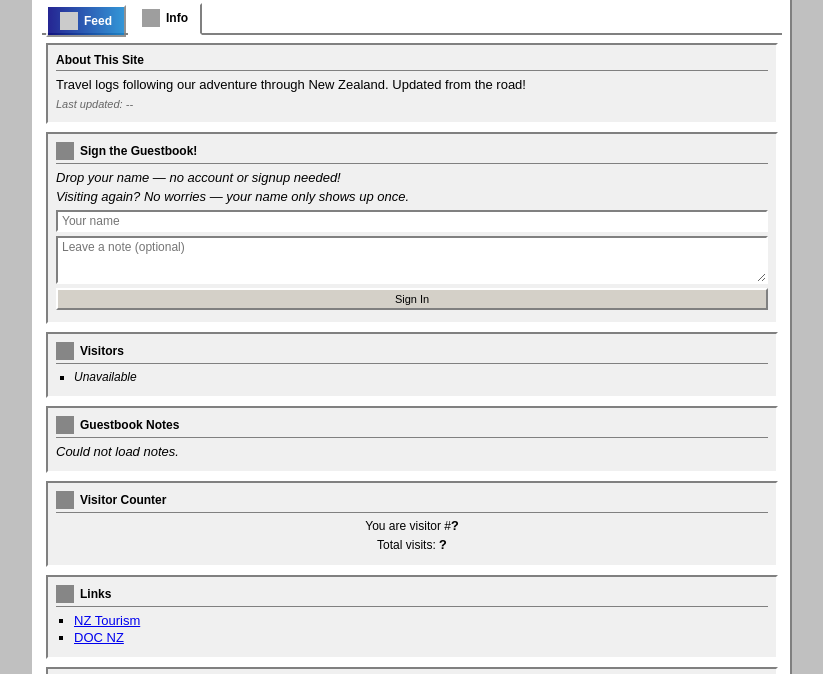
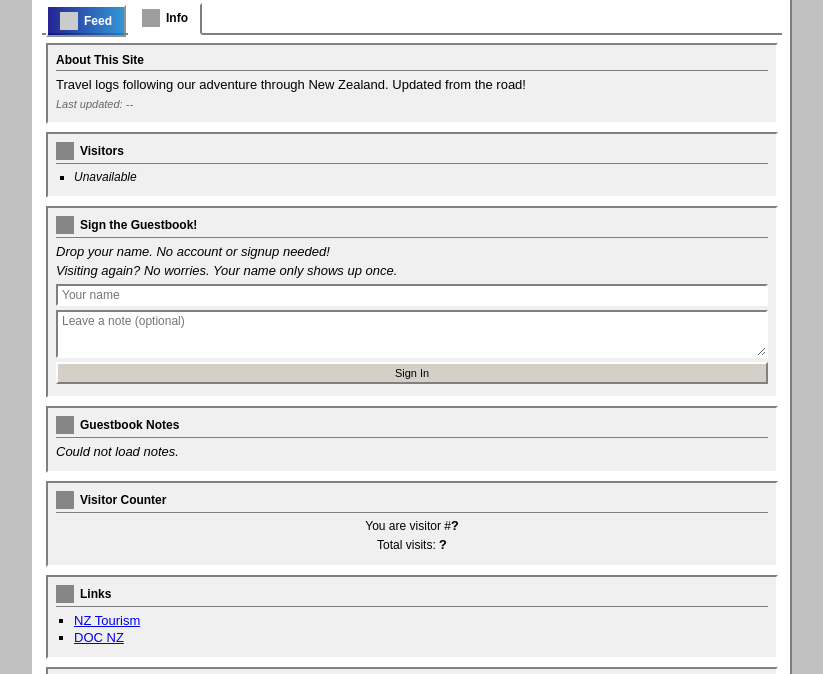
Before and after one commit to TheKeeks/nz_logs, a plain HTML site: page index.html in a window 1280 px wide. Both pictures are taken after a click on the tab "Info". Shown: the part 126-800 px from the top of the page, without its empty margins (228-1051 px from the left). Drawn offline with nearby package versions, Linux system fonts and the light colour scheme; no server answers; grey boxes are pictures that could not be loaded; a script that the page names is missing.

Commit message:
Update visitor and guestbook sections in HTML

```diff
--- a/index.html
+++ b/index.html
@@ -46,7 +46,7 @@
 
         <!-- Visit Map -->
         <div class="map-section" id="map-section">
-          <div class="map-section-title"><img src="https://unpkg.com/pixelarticons/svg/map.svg" class="pixel-icon pixel-icon-white" alt=""> Where We've Been</div>
+          <div class="map-section-title"><img src="https://unpkg.com/pixelarticons/svg/map-pin-check.svg" class="pixel-icon pixel-icon-white" alt=""> Where We've Been</div>
           <div id="visit-map"></div>
         </div>
 
@@ -67,23 +67,23 @@
         </div>
 
         <!-- Guestbook -->
+        <div class="info-box">
+          <h3><img src="https://unpkg.com/pixelarticons/svg/users.svg" class="pixel-icon pixel-icon-gray" alt=""> Visitors</h3>
+          <ul id="guests-list-main">
+            <li><i>Loading...</i></li>
+          </ul>
+        </div>
+
         <div class="info-box" id="guestbook">
           <h3><img src="https://unpkg.com/pixelarticons/svg/edit.svg" class="pixel-icon pixel-icon-gray" alt=""> Sign the Guestbook!</h3>
-          <p><i>Drop your name — no account or signup needed!</i></p>
-          <p><i>Visiting again? No worries — your name only shows up once.</i></p>
+          <p><i>Drop your name. No account or signup needed!</i></p>
+          <p><i>Visiting again? No worries. Your name only shows up once.</i></p>
           <div class="guestbook-form">
             <input type="text" id="guest-name-input" class="guestbook-input" placeholder="Your name" maxlength="50">
             <textarea id="guest-note-input" class="guestbook-textarea" placeholder="Leave a note (optional)" maxlength="200" rows="2"></textarea>
             <button id="guest-submit-btn" class="btn">Sign In</button>
           </div>
           <div id="guestbook-status"></div>
-        </div>
-
-        <div class="info-box">
-          <h3><img src="https://unpkg.com/pixelarticons/svg/users.svg" class="pixel-icon pixel-icon-gray" alt=""> Visitors</h3>
-          <ul id="guests-list-main">
-            <li><i>Loading...</i></li>
-          </ul>
         </div>
 
         <div class="info-box">
```
